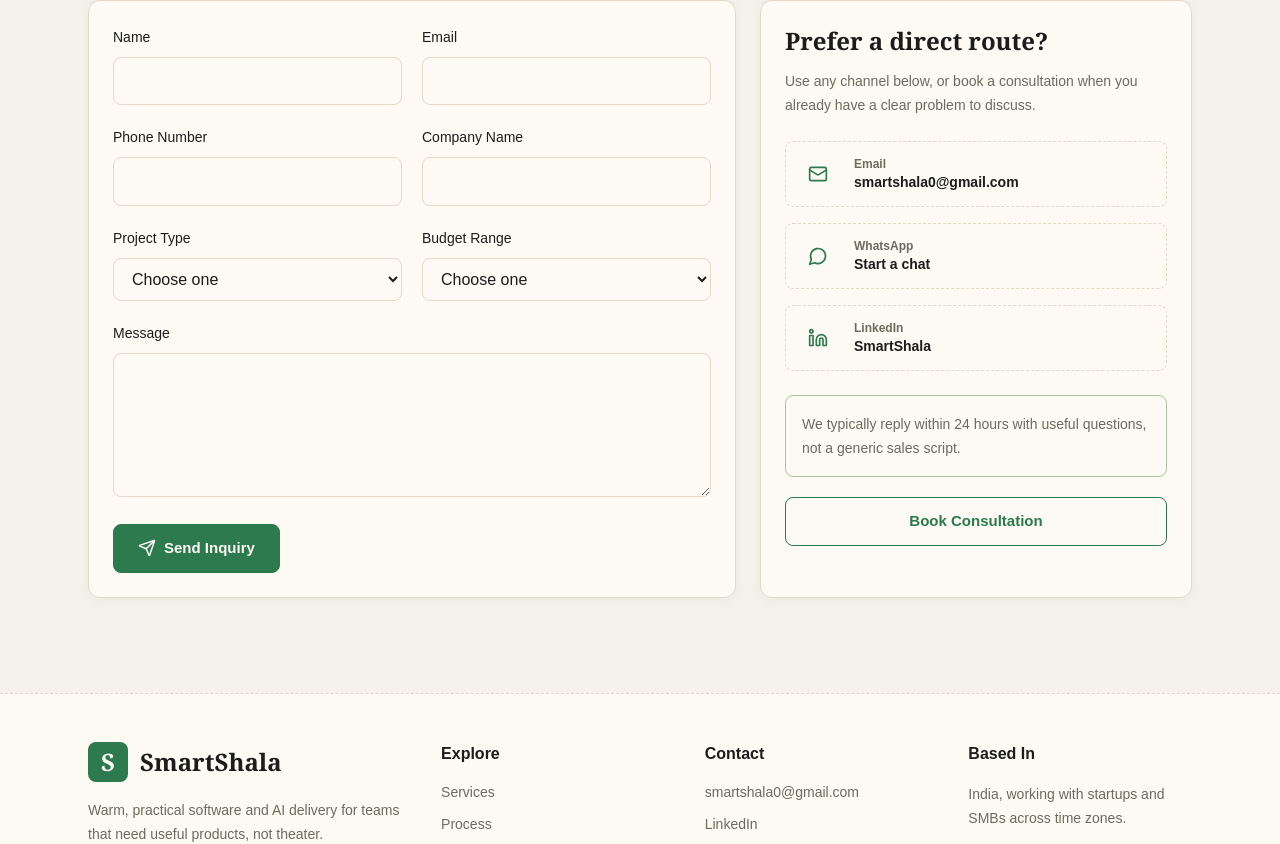
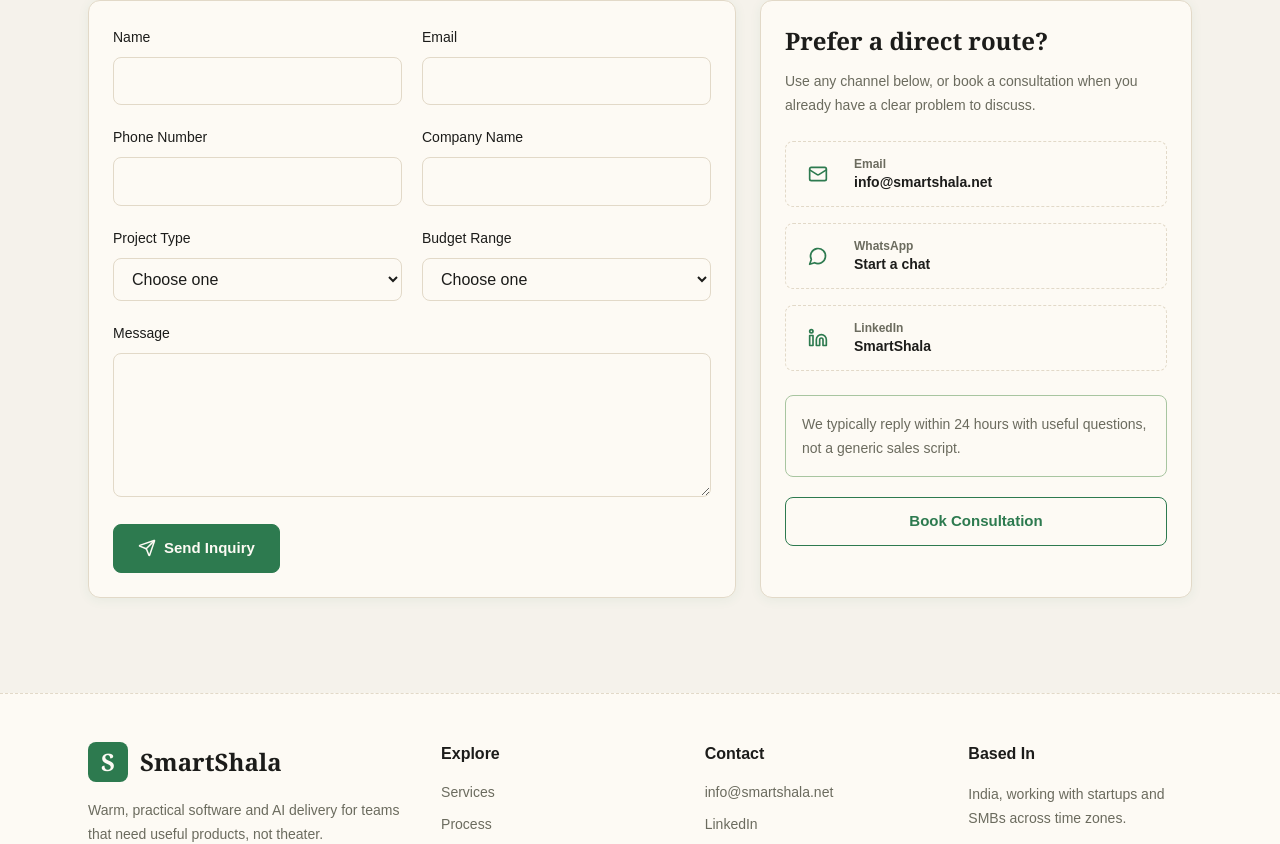
Before and after one commit to Smart-Shala-EdTech/smartshala_portfolio, a Next.js app: page / in a window 1280 px wide. Shown: the part 5425-6269 px from the top of the page. Built offline with nearby package versions, Linux system fonts and the light colour scheme.

Commit message:
mail updated

```diff
--- a/components/common/Footer.tsx
+++ b/components/common/Footer.tsx
@@ -28,8 +28,8 @@ export function Footer() {
         <div>
           <h3 className="font-semibold">Contact</h3>
           <div className="mt-4 grid gap-3 text-sm text-secondary">
-            <a href="mailto:smartshala0@gmail.com" className="hover:text-brand-primary">
-              smartshala0@gmail.com
+            <a href="mailto:info@smartshala.net" className="hover:text-brand-primary">
+              info@smartshala.net
             </a>
             <a href="https://www.linkedin.com/company/smartshala" className="hover:text-brand-primary">
               LinkedIn
--- a/components/marketing/ContactSection.tsx
+++ b/components/marketing/ContactSection.tsx
@@ -5,7 +5,7 @@ import { SectionHeader } from "@/components/common/SectionHeader";
 import { ContactForm } from "@/components/forms/ContactForm";
 
 const contactLinks = [
-  { icon: Mail, label: "Email", value: "smartshala0@gmail.com", href: "mailto:smartshala0@gmail.com" },
+  { icon: Mail, label: "Email", value: "info@smartshala.net", href: "mailto:info@smartshala.net" },
   { icon: MessageCircle, label: "WhatsApp", value: "Start a chat", href: "https://wa.me/917408859799" },
   { icon: Linkedin, label: "LinkedIn", value: "SmartShala", href: "https://www.linkedin.com/company/smartshala" },
 ];
```
